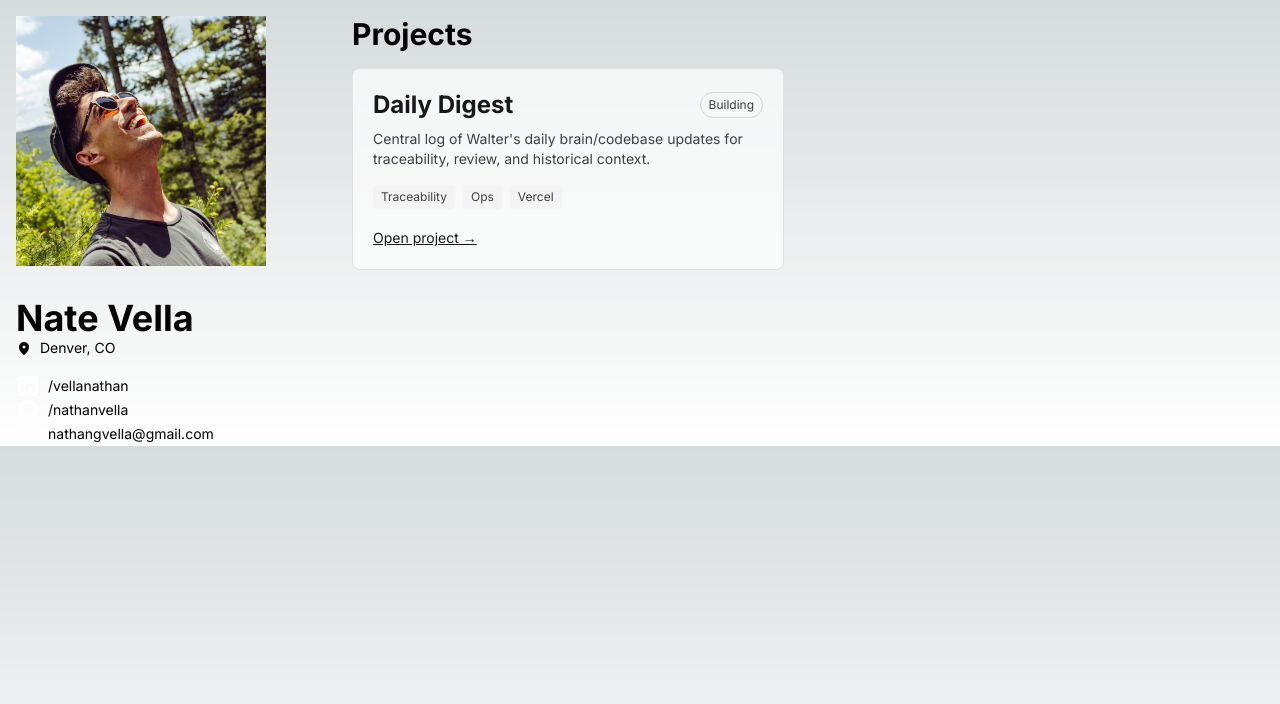
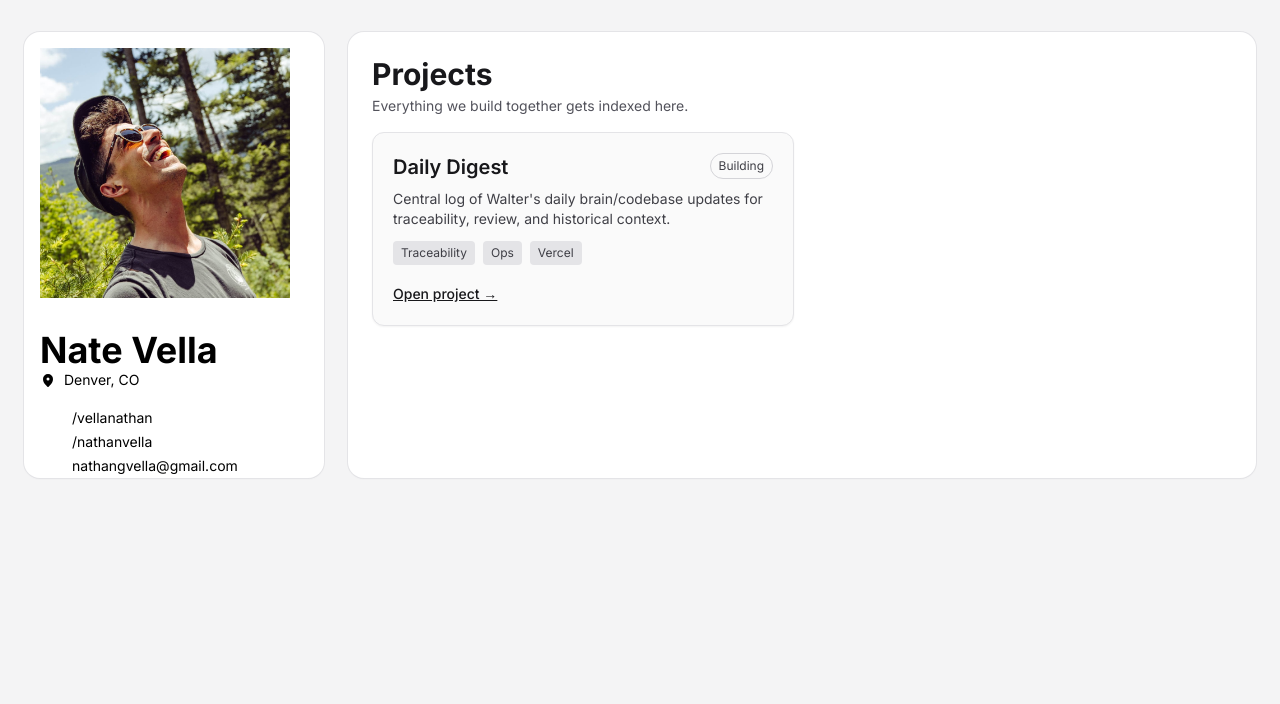
Before and after one commit to Nate-Vella-Org/nathanvella.com, a Next.js app: page / in a window 1280 px wide. Shown: the top 704 px of the page. Built offline with nearby package versions, Linux system fonts and the light colour scheme.

Commit message:
Revamp homepage layout to clearly render project cards

```diff
--- a/app/components/Main.tsx
+++ b/app/components/Main.tsx
@@ -3,7 +3,7 @@ import { ProjectCard } from "./ProjectCard";
 
 export function Main() {
   return (
-    <div className="container flex flex-wrap w-full">
+    <div className="grid grid-cols-1 gap-4 lg:grid-cols-2">
       {projects.map((project) => (
         <ProjectCard key={project.slug} project={project} />
       ))}
--- a/app/components/ProjectCard.tsx
+++ b/app/components/ProjectCard.tsx
@@ -9,23 +9,19 @@ export function ProjectCard({ project }: ProjectCardProps) {
   const isExternal = project.href.startsWith("http");
 
   return (
-    <div className="w-full md:w-1/2 p-4">
-      <div className="rounded-lg border border-zinc-200 bg-white/70 p-5 h-full">
-        <div className="flex items-center justify-between gap-3">
-          <h2 className="text-2xl font-bold text-zinc-900">{project.name}</h2>
-          <span className="text-xs px-2 py-1 rounded-full border border-zinc-300 text-zinc-700">
+    <article className="rounded-xl border border-zinc-200 bg-zinc-50 p-5 shadow-sm">
+      <div className="flex items-start justify-between gap-3">
+        <h2 className="text-xl font-semibold text-zinc-900">{project.name}</h2>
+        <span className="rounded-full border border-zinc-300 px-2 py-1 text-xs text-zinc-700">
           {project.status}
         </span>
       </div>
 
-        <p className="text-sm mt-2 text-zinc-700">{project.description}</p>
+      <p className="mt-2 text-sm text-zinc-700">{project.description}</p>
 
-        <div className="flex flex-wrap gap-2 mt-4">
+      <div className="mt-3 flex flex-wrap gap-2">
         {project.tags.map((tag) => (
-            <span
-              key={tag}
-              className="text-xs px-2 py-1 rounded bg-zinc-100 text-zinc-700"
-            >
+          <span key={tag} className="rounded bg-zinc-200 px-2 py-1 text-xs text-zinc-700">
             {tag}
           </span>
         ))}
@@ -34,14 +30,13 @@ export function ProjectCard({ project }: ProjectCardProps) {
       <div className="mt-4">
         <Link
           href={project.href}
-            className="text-sm underline text-zinc-900"
+          className="text-sm font-medium text-zinc-900 underline"
           target={isExternal ? "_blank" : undefined}
           rel={isExternal ? "noreferrer noopener" : undefined}
         >
           Open project →
         </Link>
       </div>
-      </div>
-    </div>
+    </article>
   );
 }
--- a/app/page.tsx
+++ b/app/page.tsx
@@ -4,14 +4,26 @@ import { Main } from "./components/Main";
 
 export default function Home() {
   return (
-    <div className="flex flex-col md:flex-row">
-      <Suspense>
-        <Header />
-      </Suspense>
-      <main className="w-full p-4">
-        <h1 className="text-3xl font-bold px-4">Projects</h1>
-        <Main />
-      </main>
+    <div className="min-h-screen bg-zinc-100">
+      <div className="mx-auto max-w-7xl px-4 py-8 md:px-6">
+        <div className="grid grid-cols-1 gap-6 md:grid-cols-[300px_1fr]">
+          <aside className="rounded-2xl bg-white shadow-sm ring-1 ring-zinc-200">
+            <Suspense>
+              <Header />
+            </Suspense>
+          </aside>
+
+          <main className="rounded-2xl bg-white p-4 shadow-sm ring-1 ring-zinc-200 md:p-6">
+            <div className="mb-4">
+              <h1 className="text-3xl font-bold text-zinc-900">Projects</h1>
+              <p className="mt-1 text-sm text-zinc-600">
+                Everything we build together gets indexed here.
+              </p>
+            </div>
+            <Main />
+          </main>
+        </div>
+      </div>
     </div>
   );
 }
```
Lines whose indentation alone changed are shown as unchanged.
